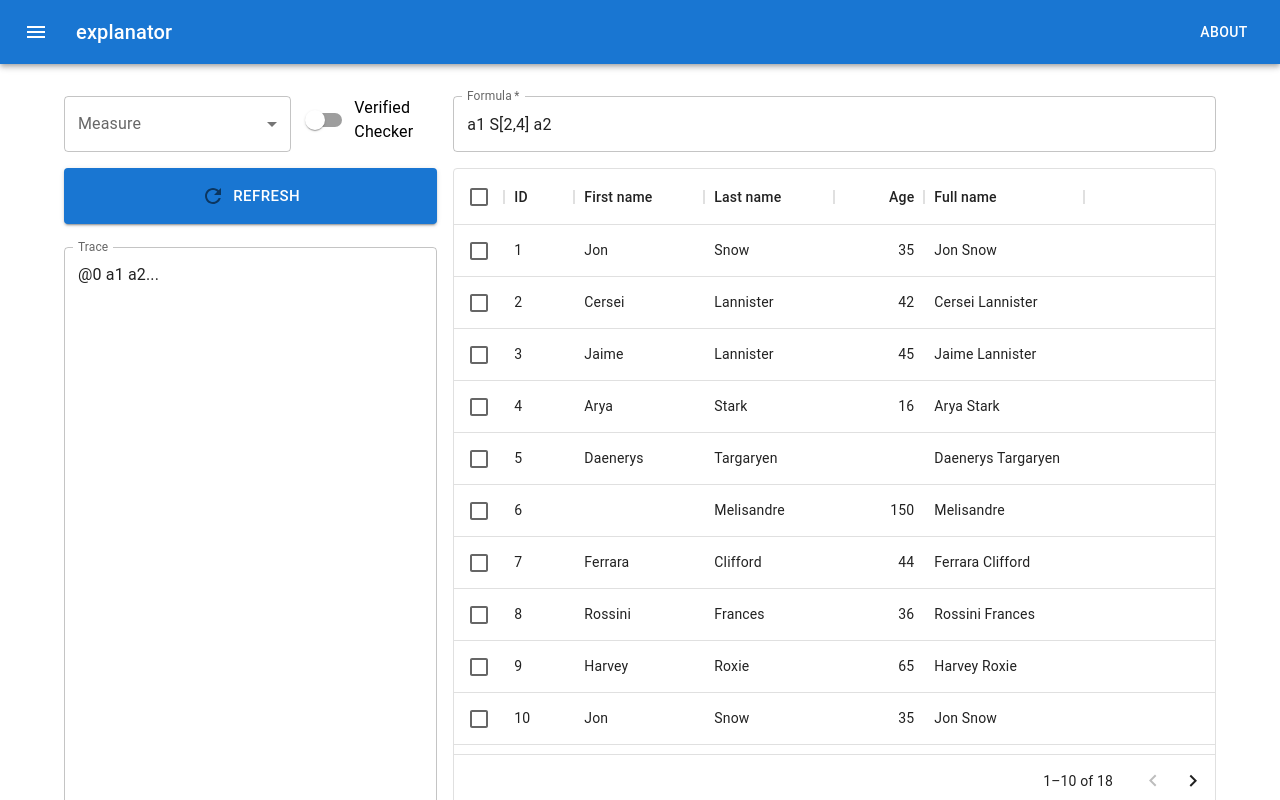
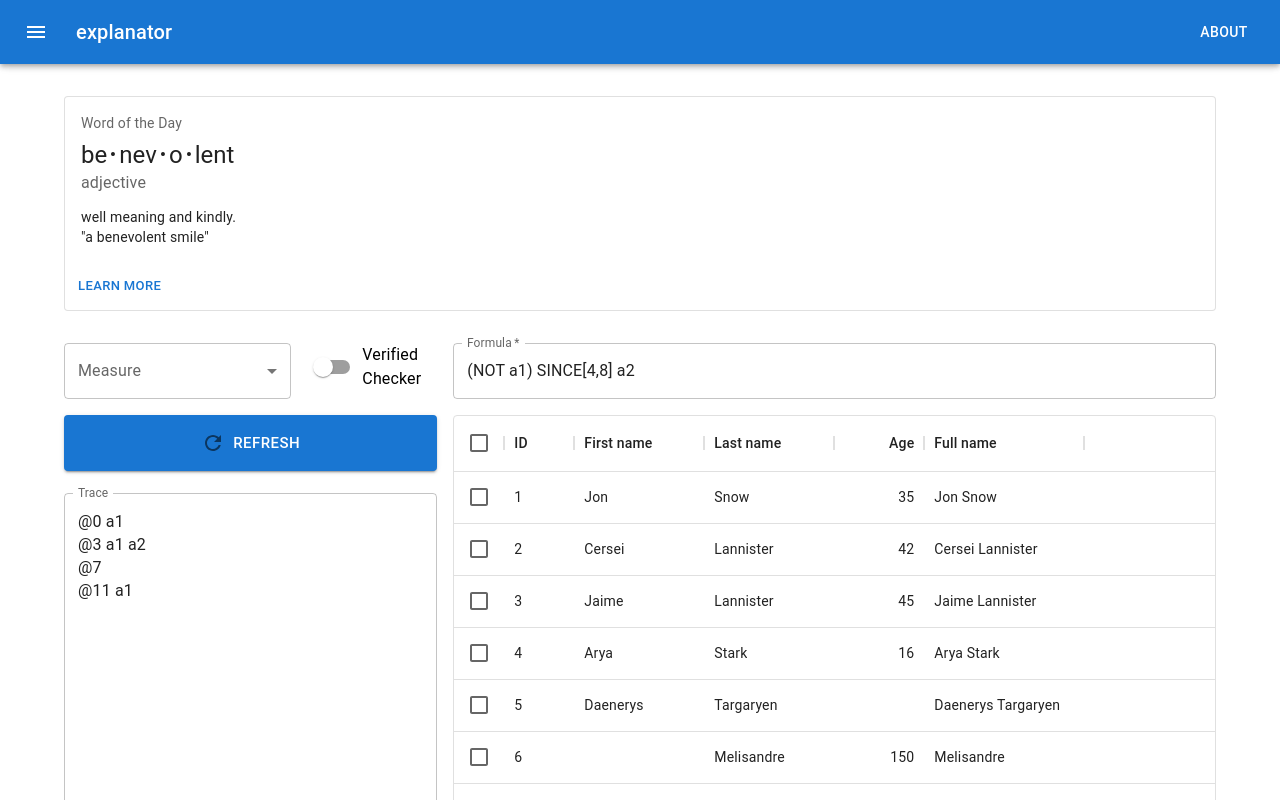
Before and after one commit to runtime-enforcement/whyenf, a React (Create React App) app in the folder visualization/: page / in a window 1280 px wide. Shown: the top 800 px of the page. Built offline with nearby package versions, Linux system fonts and the light colour scheme.

Commit message:
Add PreambleCard/BottomBar and fix layout

```diff
--- a/visualization/src/App.js
+++ b/visualization/src/App.js
@@ -7,18 +7,23 @@ import './App.css';
 import TraceTextField from './TraceTextField';
 import FormulaTextField from './FormulaTextField';
 import MeasureSelect from './MeasureSelect';
-import AppBar from './AppBar';
+import NavBar from './NavBar';
+import BottomBar from './BottomBar';
 import TimeGrid from './TimeGrid';
 import RefreshButton from './RefreshButton';
 import CheckerSwitch from './CheckerSwitch';
+import PreambleCard from './PreambleCard';
 
 function App() {
   return (
     <Box>
-      <AppBar />
+      <NavBar />
       <Container maxWidth="lg">
         <Box>
           <Grid container spacing={2}>
+            <Grid item xs={12} sm={12} md={12} lg={12} xl={12}>
+              <PreambleCard />
+            </Grid>
             <Grid item xs={6} sm={6} md={2.5} lg={2.5} xl={2.5}>
               <MeasureSelect />
             </Grid>
@@ -38,6 +43,7 @@ function App() {
           </Grid>
         </Box>
       </Container>
+      <BottomBar />
     </Box>
   );
 }
--- /dev/null
+++ b/visualization/src/BottomBar.js
@@ -0,0 +1,22 @@
+import * as React from 'react';
+import AppBar from '@mui/material/AppBar';
+import Box from '@mui/material/Box';
+import Toolbar from '@mui/material/Toolbar';
+import Typography from '@mui/material/Typography';
+import Button from '@mui/material/Button';
+import IconButton from '@mui/material/IconButton';
+import MenuIcon from '@mui/icons-material/Menu';
+
+export default function BottomBar() {
+  return (
+    <Box sx={{ mt: 4, flexGrow: 1 }}>
+      <AppBar position="static">
+        <Toolbar>
+          <Typography variant="h8" component="div" sx={{ flexGrow: 1 }}>
+            All rights reserved.
+          </Typography>
+        </Toolbar>
+      </AppBar>
+    </Box>
+  );
+}
--- a/visualization/src/CheckerSwitch.js
+++ b/visualization/src/CheckerSwitch.js
@@ -6,7 +6,7 @@ import Box from '@mui/material/Box';
 
 export default function CheckerSwitch() {
   return (
-    <Box sx={{ mt: 4 }}>
+    <Box sx={{ ml: 1, mt: 2 }}>
       <FormControlLabel control={<Switch />} label="Verified Checker" />
     </Box>
   );
--- a/visualization/src/FormulaTextField.js
+++ b/visualization/src/FormulaTextField.js
@@ -8,7 +8,7 @@ export default class FormulaTextField extends React.Component {
       <Box
         component="form"
         sx={{
-          '& .MuiTextField-root': { mt: 4, width: '100%' },
+          '& .MuiTextField-root': { mt: 2, width: '100%' },
         }}
         noValidate
         autoComplete="off"
@@ -18,7 +18,7 @@ export default class FormulaTextField extends React.Component {
             required
             id="outlined-required"
             label="Formula"
-            defaultValue="a1 S[2,4] a2"
+            defaultValue="(NOT a1) SINCE[4,8] a2"
           />
         </div>
       </Box>
--- a/visualization/src/MeasureSelect.js
+++ b/visualization/src/MeasureSelect.js
@@ -20,7 +20,7 @@ export default class MeasureSelect extends React.Component {
       <Box
         component="form"
         sx={{
-          '& .MuiTextField-root': { mt: 4, width: '100%' },
+          '& .MuiTextField-root': { mt: 2, width: '100%' },
         }}
         noValidate
         autoComplete="off"
--- a/visualization/src/AppBar.js
+++ b/visualization/src/NavBar.js
@@ -7,10 +7,10 @@ import Button from '@mui/material/Button';
 import IconButton from '@mui/material/IconButton';
 import MenuIcon from '@mui/icons-material/Menu';
 
-export default function ButtonAppBar() {
+export default function NavBar() {
   return (
     <Box sx={{ flexGrow: 1 }}>
-      <AppBar position="static">
+      <AppBar position="fixed">
         <Toolbar>
           <IconButton
             size="large"
--- /dev/null
+++ b/visualization/src/PreambleCard.js
@@ -0,0 +1,48 @@
+import * as React from 'react';
+import Box from '@mui/material/Box';
+import Card from '@mui/material/Card';
+import CardActions from '@mui/material/CardActions';
+import CardContent from '@mui/material/CardContent';
+import Button from '@mui/material/Button';
+import Typography from '@mui/material/Typography';
+
+const bull = (
+  <Box
+    component="span"
+    sx={{ display: 'inline-block', mx: '2px', transform: 'scale(0.8)' }}
+  >
+    •
+  </Box>
+);
+
+const card = (
+  <React.Fragment>
+    <CardContent>
+      <Typography sx={{ fontSize: 14 }} color="text.secondary" gutterBottom>
+        Word of the Day
+      </Typography>
+      <Typography variant="h5" component="div">
+        be{bull}nev{bull}o{bull}lent
+      </Typography>
+      <Typography sx={{ mb: 1.5 }} color="text.secondary">
+        adjective
+      </Typography>
+      <Typography variant="body2">
+        well meaning and kindly.
+        <br />
+        {'"a benevolent smile"'}
+      </Typography>
+    </CardContent>
+    <CardActions>
+      <Button size="small">Learn More</Button>
+    </CardActions>
+  </React.Fragment>
+);
+
+export default function PreambleCard() {
+  return (
+    <Box sx={{ mt: 12, minWidth: 275 }}>
+      <Card variant="outlined">{card}</Card>
+    </Box>
+  );
+}
--- a/visualization/src/TraceTextField.js
+++ b/visualization/src/TraceTextField.js
@@ -20,7 +20,10 @@ export default class TraceTextField extends React.Component {
           label="Trace"
           multiline
           rows={23}
-          defaultValue="@0 a1 a2..."
+          defaultValue="@0 a1
+@3 a1 a2
+@7
+@11 a1"
         />
       </Box>
     );
```
